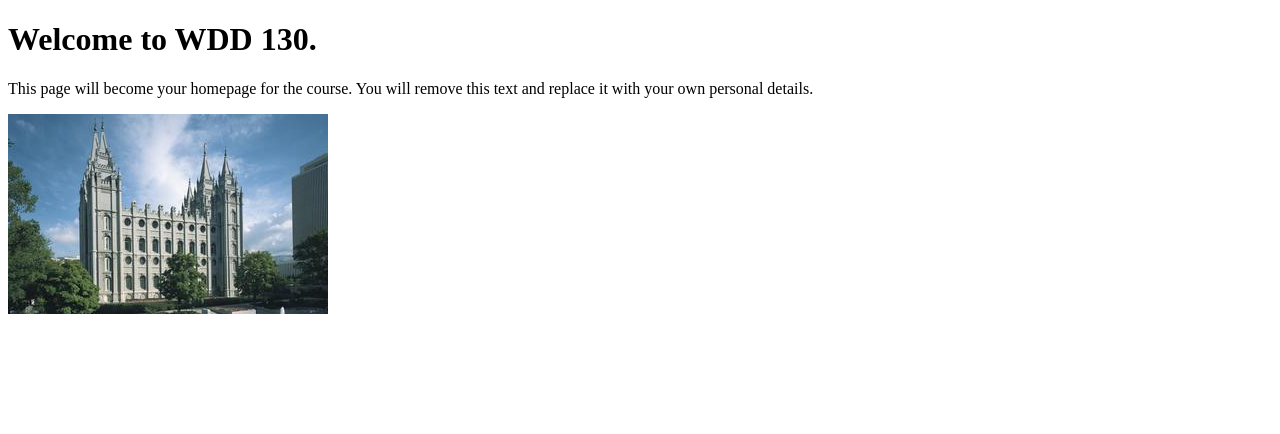
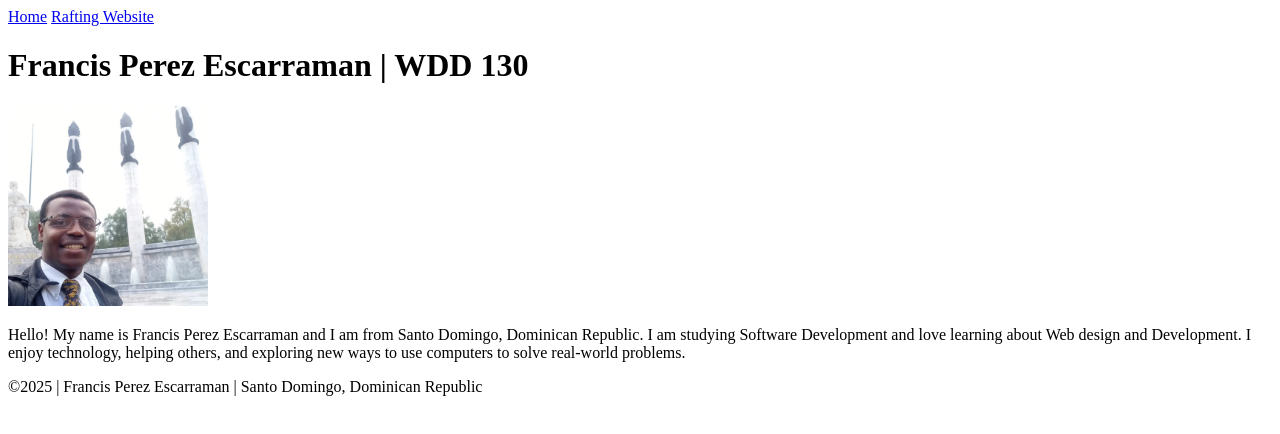
Before and after one commit to santanatm/wdd130, a plain HTML site: page index.html in a window 1280 px wide. Drawn offline with Linux system fonts and the light colour scheme.

Commit message:
Created my WDD130 home page

```diff
--- a/index.html
+++ b/index.html
@@ -1,14 +1,29 @@
 <!DOCTYPE html>
-<html lang="en">
-<head>
-    <meta charset="UTF-8">
-    <meta name="viewport" content="width=device-width, initial-scale=1.0">
-    <title>WDD 130 | Personal Homepage</title>
-</head>
-<body>
-    <h1>Welcome to WDD 130.</h1>
-    <p>This page will become your homepage for the course. You will remove this text and replace it with your own personal details.</p>
+<html lang="en-US">
+  <head>
+    <meta charset="utf-8">
+    <meta name="viewport" content="width=device-width,initial-scale=1.0">
+    <title>Francis Perez Escarraman | WDD 130</title>
+  </head>
+  <body>
+    <header>
+      <nav>
+        <a href="#">Home</a>
+        <a href="wwr/">Rafting Website</a>
+      </nav>
+    </header>
 
-    <img src="images/salt-lake-temple.jpg" alt="The Salt Lake Temple.">
-</body>
+    <main>
+      <h1>Francis Perez Escarraman | WDD 130</h1>
+      <img src="images/profile.jpg" alt="Hello, my name is Francis Perez Escarraman" width="200">
+      <p>Hello! My name is Francis Perez Escarraman and I am from Santo Domingo, Dominican Republic.
+         I am studying Software Development and love learning about
+         Web design and Development. I enjoy technology, helping others,
+         and exploring new ways to use computers to solve real-world problems.</p>
+    </main>
+
+    <footer>
+      <p>©2025 | Francis Perez Escarraman | Santo Domingo, Dominican Republic</p>
+    </footer>
+  </body>
 </html>
```
Also changed, not shown: old-index.html (added, +14 -0 lines), images/profile.jpg (added).
